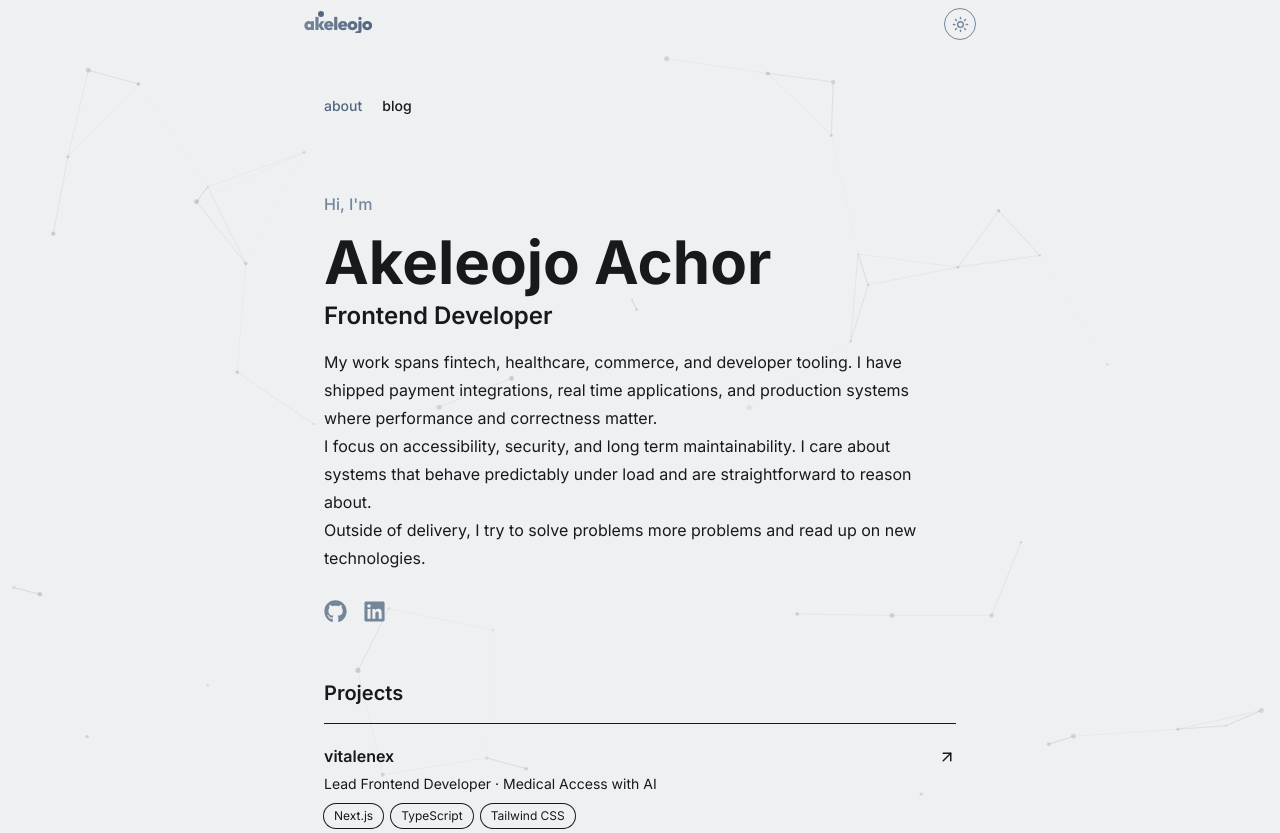
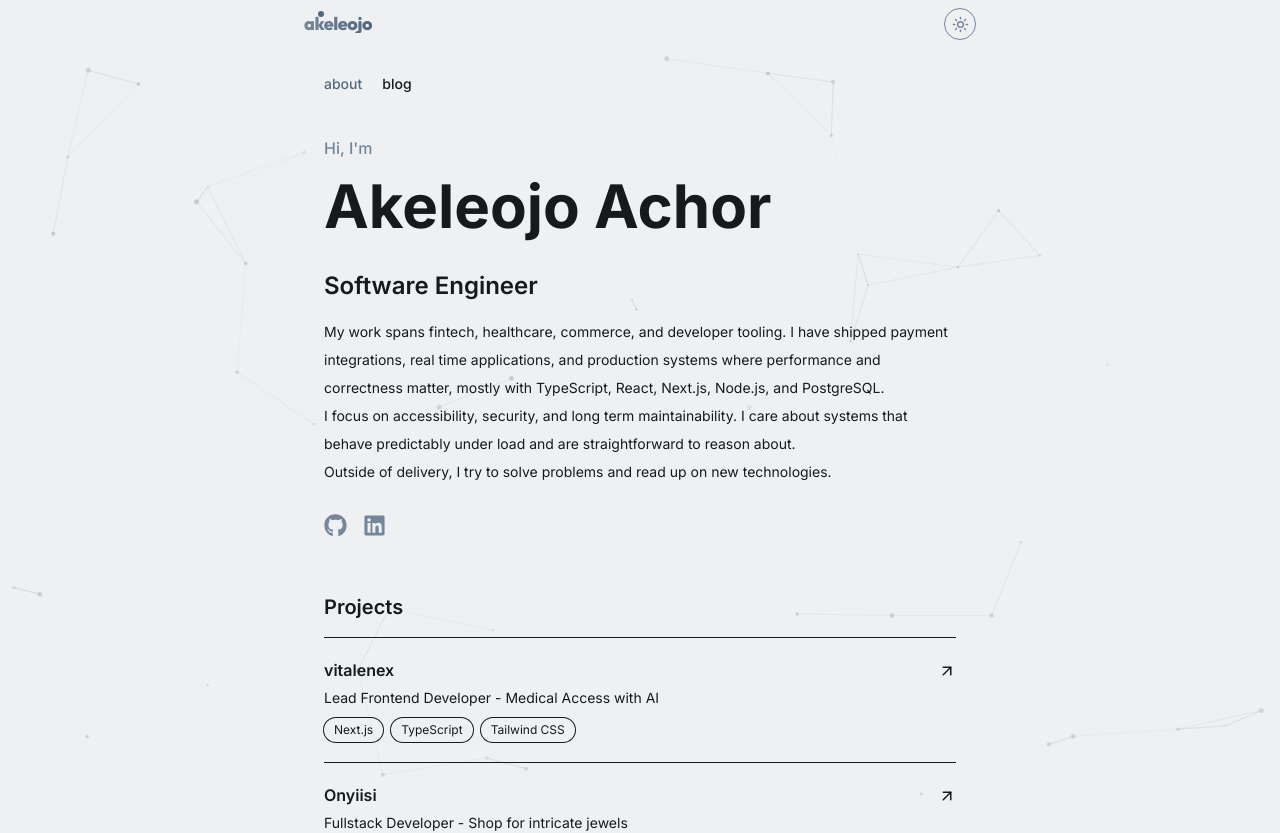
Before and after one commit to AkeleA/akeleojo, a Next.js app: page / in a window 1280 px wide. Shown: the top 833 px of the page. Built offline with nearby package versions, Linux system fonts and the light colour scheme.

Commit message:
Minor changes

```diff
--- a/app/layout.tsx
+++ b/app/layout.tsx
@@ -24,11 +24,11 @@ const outfit = Outfit({
 });
 
 export const metadata: Metadata = {
-  title: "Akeleojo Achor – Software Engineer & Frontend Dev",
+  title: "Akeleojo Achor - Software Engineer & Frontend Dev",
   description:
     "Portfolio of Akeleojo Achor: Node.js, Next.js, Typescript developer.",
   openGraph: {
-    title: "Akeleojo Achor – Frontend Developer",
+    title: "Akeleojo Achor - Frontend Developer",
     description: "Check out my portfolio and projects",
     url: "https://akeleojo.dev",
     siteName: "Akeleojo Achor",
@@ -54,10 +54,16 @@ export default function RootLayout({
           disableTransitionOnChange={false}
         >
           <div className="min-h-screen">
+            <a
+              href="#main-content"
+              className="sr-only focus:not-sr-only focus:fixed focus:left-4 focus:top-4 focus:z-[60] focus:rounded-md focus:bg-card focus:px-4 focus:py-2 focus:text-sm focus:font-medium focus:text-foreground focus:ring-2 focus:ring-[var(--ring)] focus:ring-offset-2 focus:ring-offset-background"
+            >
+              Skip to main content
+            </a>
             <ParticleBackground />
             <Header />
             <Toaster richColors position="top-right" />
-            <main className="relative z-10 scroll-smooth">
+            <main id="main-content" className="relative z-10 scroll-smooth">
               {children}
             </main>
           </div>
--- a/app/page.tsx
+++ b/app/page.tsx
@@ -3,11 +3,11 @@ import Footer from "@/components/Footer";
 
 export default function Home() {
   return (
-    <main className="min-h-screen text-foreground">
+    <div className="min-h-screen text-foreground">
       <div className="relative z-0">
         <PortfolioShell />
       </div>
       <Footer />
-    </main>
+    </div>
   );
 }
--- a/components/BlogCard.tsx
+++ b/components/BlogCard.tsx
@@ -1,5 +1,6 @@
 "use client";
-import { motion } from "framer-motion";
+
+import { motion, useReducedMotion } from "framer-motion";
 
 interface Props {
   title: string;
@@ -7,24 +8,28 @@ interface Props {
   link: string;
 }
 
-function truncate(text: string, max = 47): string {
-  return text.length > max ? text.slice(0, max - 1) + "…" : text;
+function truncate(text: string, max = 72): string {
+  return text.length > max ? `${text.slice(0, max - 3)}...` : text;
 }
 
 export default function BlogCard({ title, excerpt, link }: Props) {
+  const shouldReduceMotion = useReducedMotion();
   const truncatedTitle = truncate(title);
 
   return (
     <motion.a
       href={link}
-      className="group block rounded-xl overflow-hidden bg-card text-foreground border border-border shadow-md hover:shadow-lg transition-shadow"
-      whileHover={{ scale: 1.02 }}
+      target="_blank"
+      rel="noopener noreferrer"
+      aria-label={`${title}. Opens in a new tab`}
+      className="group block overflow-hidden rounded-xl border border-border bg-card text-foreground shadow-md transition-shadow hover:shadow-lg focus-visible:outline-none focus-visible:ring-2 focus-visible:ring-[var(--ring)] focus-visible:ring-offset-4 focus-visible:ring-offset-background"
+      whileHover={shouldReduceMotion ? undefined : { scale: 1.02 }}
     >
-      <div className="p-6 w-full flex flex-col h-full space-y-2.5">
+      <div className="flex h-full w-full flex-col space-y-2.5 p-6">
         <h3 className="text-lg font-semibold">{truncatedTitle}</h3>
-        <p className="text-sm text-accent-light flex-grow">{excerpt}</p>
-        <span className="text-sm text-accent font-medium opacity-0 group-hover:opacity-100 transition-opacity">
-          Read Post →
+        <p className="flex-grow text-sm text-accent-light">{excerpt}</p>
+        <span className="text-sm font-medium text-accent opacity-0 transition-opacity group-hover:opacity-100 group-focus-visible:opacity-100">
+          Read post
         </span>
       </div>
     </motion.a>
--- a/components/Footer.tsx
+++ b/components/Footer.tsx
@@ -1,8 +1,8 @@
 const Footer = () => {
   return (
     <footer className="mt-16 py-5 text-center">
-      <p className="text-gray-500">
-        © 2025 Akeleojo Achor. Some not all rights reserved.
+      <p className="text-sm text-foreground/65">
+        Copyright 2025 Akeleojo Achor. Some not all rights reserved.
       </p>
     </footer>
   );
--- a/components/ParticleBackground.tsx
+++ b/components/ParticleBackground.tsx
@@ -1,4 +1,5 @@
 "use client";
+
 import { useEffect, useMemo, useState } from "react";
 import Particles, { initParticlesEngine } from "@tsparticles/react";
 import { loadSlim } from "@tsparticles/slim";
@@ -8,10 +9,23 @@ import { useTheme } from "next-themes";
 export default function ParticleBackground() {
   const [init, setInit] = useState(false);
   const [mounted, setMounted] = useState(false);
+  const [prefersReducedMotion, setPrefersReducedMotion] = useState(false);
   const { resolvedTheme } = useTheme();
 
   useEffect(() => {
     setMounted(true);
+
+    const mediaQuery = window.matchMedia("(prefers-reduced-motion: reduce)");
+    const updateMotionPreference = () => {
+      setPrefersReducedMotion(mediaQuery.matches);
+    };
+
+    updateMotionPreference();
+    mediaQuery.addEventListener("change", updateMotionPreference);
+
+    return () => {
+      mediaQuery.removeEventListener("change", updateMotionPreference);
+    };
   }, []);
 
   useEffect(() => {
@@ -29,7 +43,7 @@ export default function ParticleBackground() {
       fullScreen: { enable: true, zIndex: 0 },
       particles: {
         number: {
-          value: 95,
+          value: prefersReducedMotion ? 36 : 95,
           density: {
             enable: true,
             area: 900,
@@ -38,7 +52,7 @@ export default function ParticleBackground() {
         color: { value: color },
         size: { value: { min: 1, max: 2.6 } },
         move: {
-          enable: true,
+          enable: !prefersReducedMotion,
           speed: 1.05,
           direction: "none",
           outModes: {
@@ -48,12 +62,14 @@ export default function ParticleBackground() {
         links: {
           enable: true,
           distance: 135,
-          opacity: 0.13,
+          opacity: prefersReducedMotion ? 0.08 : 0.13,
           color: color,
           width: 1,
         },
         opacity: {
-          value: { min: 0.12, max: 0.34 },
+          value: prefersReducedMotion
+            ? { min: 0.1, max: 0.18 }
+            : { min: 0.12, max: 0.34 },
         },
         shape: {
           type: "circle",
@@ -62,7 +78,7 @@ export default function ParticleBackground() {
       interactivity: {
         events: {
           onHover: {
-            enable: true,
+            enable: !prefersReducedMotion,
             mode: "repulse",
           },
         },
@@ -75,12 +91,16 @@ export default function ParticleBackground() {
       },
       detectRetina: true,
     }),
-    [color]
+    [color, prefersReducedMotion]
   );
 
   if (init && mounted) {
-    return <Particles id="tsparticles" options={options} />;
+    return (
+      <div aria-hidden="true">
+        <Particles id="tsparticles" options={options} />
+      </div>
+    );
   }
 
-  return <></>;
+  return null;
 }
--- a/components/PortfolioShell.tsx
+++ b/components/PortfolioShell.tsx
@@ -1,7 +1,7 @@
 "use client";
 
-import { AnimatePresence, motion } from "framer-motion";
-import { useState } from "react";
+import { AnimatePresence, motion, useReducedMotion } from "framer-motion";
+import { type KeyboardEvent, useState } from "react";
 import { FaGithub, FaLinkedin } from "react-icons/fa";
 import Blog from "@/components/Blog";
 import Projects from "@/components/Projects";
@@ -31,70 +31,129 @@ const socialLinks = [
   // },
 ];
 
-const AboutPanel = () => (
-  <section className="space-y-10 py-8 text-foreground md:py-12">
+const AboutPanel = () => {
+  const shouldReduceMotion = useReducedMotion();
+
+  return (
+    <section
+      className="space-y-10 py-5.5 text-foreground md:py-8"
+      aria-labelledby="intro-heading"
+    >
       <motion.div
-      initial={{ opacity: 0, y: 14 }}
+        initial={shouldReduceMotion ? false : { opacity: 0, y: 14 }}
         animate={{ opacity: 1, y: 0 }}
-      transition={{ duration: 0.35 }}
+        transition={{ duration: shouldReduceMotion ? 0 : 0.35 }}
         className="space-y-4"
       >
         <p className="text-base font-medium text-accent-light">Hi, I&apos;m</p>
-      <div>
-        <h1 className="text-4xl font-bold tracking-normal text-foreground md:text-6xl">
+        <div className="flex flex-col items-start justify-start space-y-8.5">
+          <h1
+            id="intro-heading"
+            className="text-4xl font-bold tracking-normal text-foreground md:text-6xl"
+          >
             Akeleojo Achor
           </h1>
-        <p className="mt-2 text-xl font-semibold text-foreground/85 md:text-2xl">
-          Frontend Developer
+          <div className="flex">
+            <p className="text-xl font-semibold tracking-normal text-foreground/85 md:text-2xl">
+              Software Engineer
             </p>
           </div>
+        </div>
 
-      <p className="max-w-2xl text-base leading-7 text-foreground/75">
+        <p className="max-w-2xl text-sm leading-7 text-foreground/75">
           My work spans fintech, healthcare, commerce, and developer tooling. I
           have shipped payment integrations, real time applications, and
-        production systems where performance and correctness matter.
+          production systems where performance and correctness matter, mostly
+          with TypeScript, React, Next.js, Node.js, and PostgreSQL.
           <br />
           I focus on accessibility, security, and long term maintainability. I
           care about systems that behave predictably under load and are
           straightforward to reason about.
-        <br /> Outside of delivery, I try to solve problems more problems and
-        read up on new technologies.
+          <br /> Outside of delivery, I try to solve problems and read up on new
+          technologies.
         </p>
 
-      <div className="flex items-center gap-4 pt-3">
+        <nav className="flex items-center gap-4 pt-3" aria-label="Social links">
           {socialLinks.map(({ label, href, Icon }) => (
             <a
               key={label}
               href={href}
               target="_blank"
               rel="noopener noreferrer"
-            aria-label={label}
-            className="text-accent-light transition hover:text-accent hover:scale-110"
+              aria-label={`${label} profile, opens in a new tab`}
+              className="rounded-sm text-accent-light transition hover:text-accent hover:scale-110 focus-visible:outline-none focus-visible:ring-2 focus-visible:ring-(--ring) focus-visible:ring-offset-4 focus-visible:ring-offset-background"
             >
-            <Icon size={23} />
+              <Icon size={23} aria-hidden="true" focusable="false" />
             </a>
           ))}
-      </div>
+        </nav>
       </motion.div>
 
       <Projects />
     </section>
   );
+};
 
 export default function PortfolioShell() {
   const [activeTab, setActiveTab] = useState<Tab>("about");
+  const shouldReduceMotion = useReducedMotion();
+  const activeTabIndex = tabs.findIndex((tab) => tab.id === activeTab);
+
+  const focusTab = (index: number) => {
+    const nextTab = tabs[index];
+    setActiveTab(nextTab.id);
+    document.getElementById(`${nextTab.id}-tab`)?.focus();
+  };
+
+  const handleTabKeyDown = (event: KeyboardEvent<HTMLButtonElement>) => {
+    if (event.key === "ArrowRight") {
+      event.preventDefault();
+      focusTab((activeTabIndex + 1) % tabs.length);
+    }
+
+    if (event.key === "ArrowLeft") {
+      event.preventDefault();
+      focusTab((activeTabIndex - 1 + tabs.length) % tabs.length);
+    }
+
+    if (event.key === "Home") {
+      event.preventDefault();
+      focusTab(0);
+    }
+
+    if (event.key === "End") {
+      event.preventDefault();
+      focusTab(tabs.length - 1);
+    }
+  };
 
   return (
-    <section className="relative mx-auto min-h-[calc(100vh-72px)] w-full max-w-2xl px-5 py-8 md:py-12">
-      <div className="pointer-events-none absolute inset-x-0 top-20 h-105 rounded-full bg-background/55 blur-3xl" />
+    <section
+      className="relative mx-auto min-h-[calc(100vh-72px)] w-full max-w-2xl px-5 py-4.5 md:py-6.5"
+      aria-label="Portfolio content"
+    >
+      <div
+        className="pointer-events-none absolute inset-x-0 top-20 h-105 rounded-full bg-background/55 blur-3xl"
+        aria-hidden="true"
+      />
       <div className="relative z-10">
-        <nav className="mb-7 flex items-center gap-5 text-sm font-medium">
+        <nav
+          className="mb-2.5 flex items-center gap-5 text-sm font-medium"
+          aria-label="Portfolio sections"
+          role="tablist"
+        >
           {tabs.map((tab) => (
             <button
               key={tab.id}
+              id={`${tab.id}-tab`}
               type="button"
               onClick={() => setActiveTab(tab.id)}
-              className={`transition ${
+              onKeyDown={handleTabKeyDown}
+              role="tab"
+              aria-selected={activeTab === tab.id}
+              aria-controls={`${tab.id}-panel`}
+              tabIndex={activeTab === tab.id ? 0 : -1}
+              className={`rounded-sm transition focus-visible:outline-none focus-visible:ring-2 focus-visible:ring-(--ring) focus-visible:ring-offset-4 focus-visible:ring-offset-background ${
                 activeTab === tab.id
                   ? "text-accent"
                   : "text-foreground/55 hover:text-foreground"
@@ -108,10 +167,14 @@ export default function PortfolioShell() {
         <AnimatePresence mode="wait">
           <motion.div
             key={activeTab}
-            initial={{ opacity: 0, y: 10 }}
+            id={`${activeTab}-panel`}
+            role="tabpanel"
+            aria-labelledby={`${activeTab}-tab`}
+            tabIndex={-1}
+            initial={shouldReduceMotion ? false : { opacity: 0, y: 10 }}
             animate={{ opacity: 1, y: 0 }}
-            exit={{ opacity: 0, y: -10 }}
-            transition={{ duration: 0.2 }}
+            exit={shouldReduceMotion ? undefined : { opacity: 0, y: -10 }}
+            transition={{ duration: shouldReduceMotion ? 0 : 0.2 }}
           >
             {activeTab === "about" && <AboutPanel />}
             {activeTab === "blog" && <Blog />}
--- a/components/ProjectCard.tsx
+++ b/components/ProjectCard.tsx
@@ -30,7 +30,8 @@ export default function ProjectCard({
       href={link}
       target="_blank"
       rel="noopener noreferrer"
-      className="group block border-t border-border py-5 text-foreground transition last:border-b hover:border-accent"
+      aria-label={`${title} project, ${role ? `${role}, ` : ""}${description}. Opens in a new tab`}
+      className="group block border-t border-border py-5 text-foreground transition last:border-b hover:border-accent focus-visible:outline-none focus-visible:ring-2 focus-visible:ring-[var(--ring)] focus-visible:ring-offset-4 focus-visible:ring-offset-background"
     >
       <div className="flex items-start justify-between gap-5">
         <div className="min-w-0 space-y-2">
@@ -39,11 +40,11 @@ export default function ProjectCard({
               {title}
             </h3>
             <p className="mt-1 text-sm leading-6 text-foreground/68">
-              {role ? `${role} · ${description}` : description}
+              {role ? `${role} - ${description}` : description}
             </p>
           </div>
 
-          <div className="flex flex-wrap gap-2">
+          <div className="flex flex-wrap gap-2" aria-label="Technologies used">
             {badges.map((badge) => (
               <span
                 key={badge.label}
@@ -57,6 +58,7 @@ export default function ProjectCard({
 
         <ArrowUpRight
           size={18}
+          aria-hidden="true"
           className="mt-1 shrink-0 text-foreground/38 transition group-hover:-translate-y-0.5 group-hover:translate-x-0.5 group-hover:text-accent"
         />
       </div>
--- a/components/Projects.tsx
+++ b/components/Projects.tsx
@@ -55,8 +55,11 @@ const Projects = () => {
     <section
       id="projects"
       className="w-full py-4 space-y-4 text-foreground"
+      aria-labelledby="projects-heading"
     >
-      <h2 className="text-xl font-semibold text-left">Projects</h2>
+      <h2 id="projects-heading" className="text-xl font-semibold text-left">
+        Projects
+      </h2>
       <div className="w-full mx-auto">
         {projects.map((p) => (
           <ProjectCard
```
Also changed, not shown: components/Blog.tsx (+10 -7 lines), components/Header.tsx (+16 -7 lines). Lines whose indentation alone changed are shown as unchanged.
